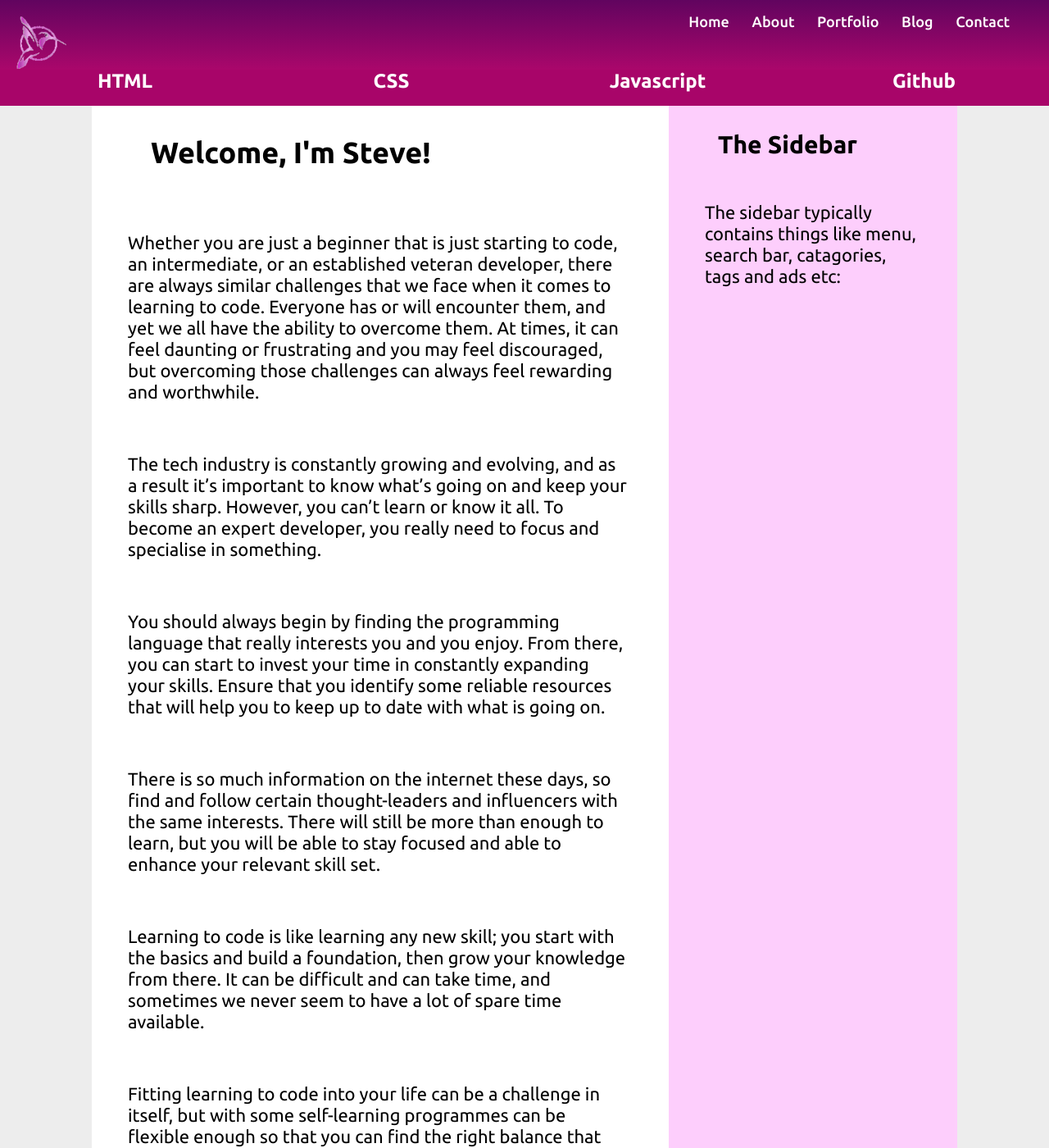
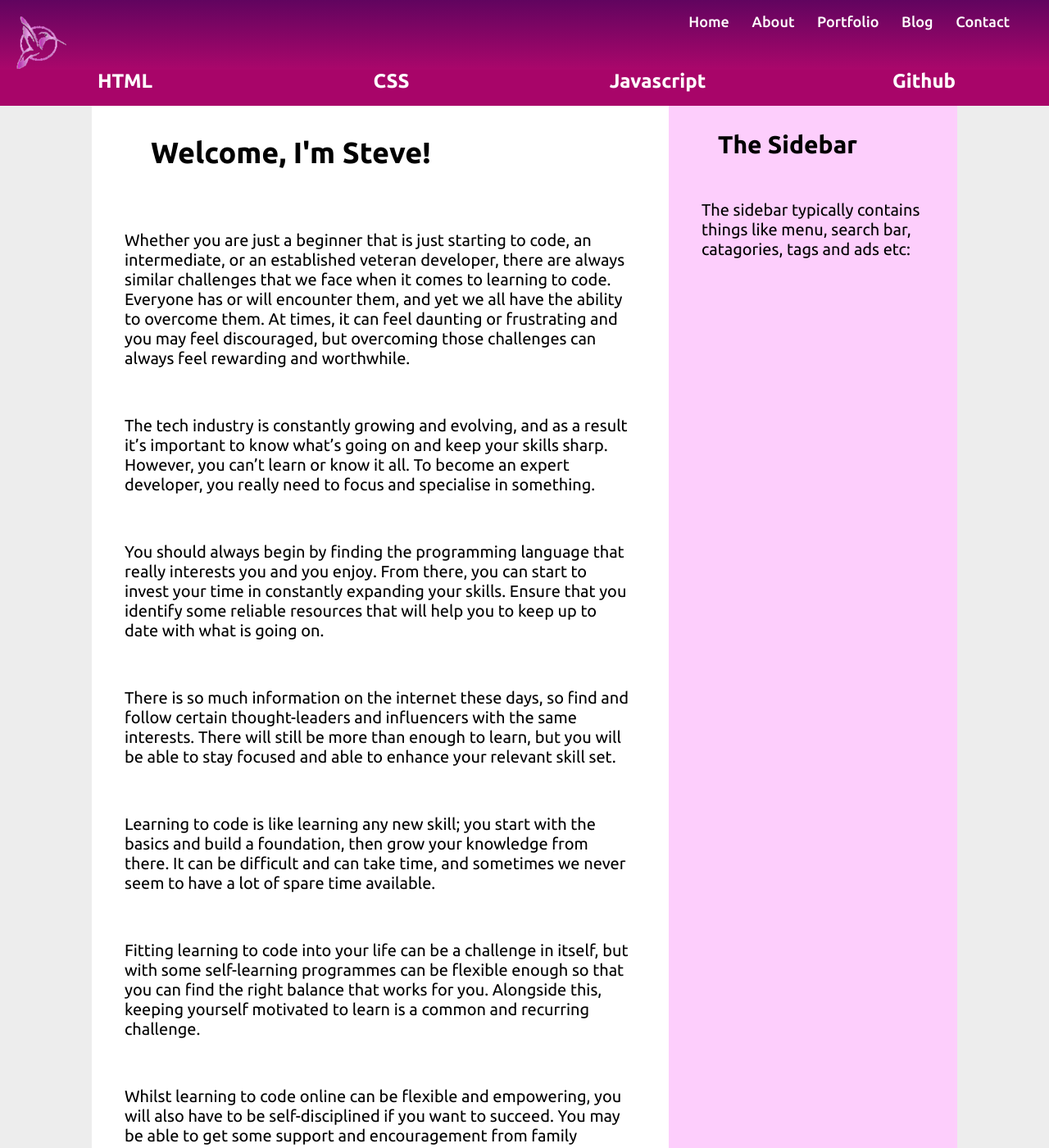
Before and after one commit to Steve-AB/Steve-AB.github.io, a Jekyll site: the page built from index.html, in a window 1280 px wide and 1400 px high. Shown: the whole window at 82% size. Built offline with Jekyll 4.4.1, drawn with Linux system fonts in a browser that asks for light colours; nearby versions of some CDN libraries.

Commit message:
update files

```diff
--- a/css/general.css
+++ b/css/general.css
@@ -1,9 +1,30 @@
 body {
   margin: 0;
 }
+h1 {
+  font-size: 40px;
+}
+h2 {
+ font-size: 36px;
+}
+h3 {
+ font-size: 30px;
+}
+h4 {
+ font-size: 26px;
+}
+h5 {
+ font-size: 20px;
+}
+h6 {
+ font-size: 16px;
+}
+p {
+ font-size: 20px;
+}
 ul.posts {
   margin: 20px auto 40px;
-  font-size: 22px;
+  font-size: 20px;
 }
 ul.posts li {
   list-style: none;
--- a/css/main.css
+++ b/css/main.css
@@ -13,7 +13,7 @@ h3 {
  font-size: 30px;
 }
 p {
- font-size: 22px;
+ font-size: 20px;
 }
 h2, h3, p {
 	margin: 0;
--- a/css/portfolio.css
+++ b/css/portfolio.css
@@ -11,7 +11,7 @@
   justify-content: space-between;
 }
 p {
-  font-size: 22px;
+  font-size: 20px;
 }
 
 .user-details {
```
